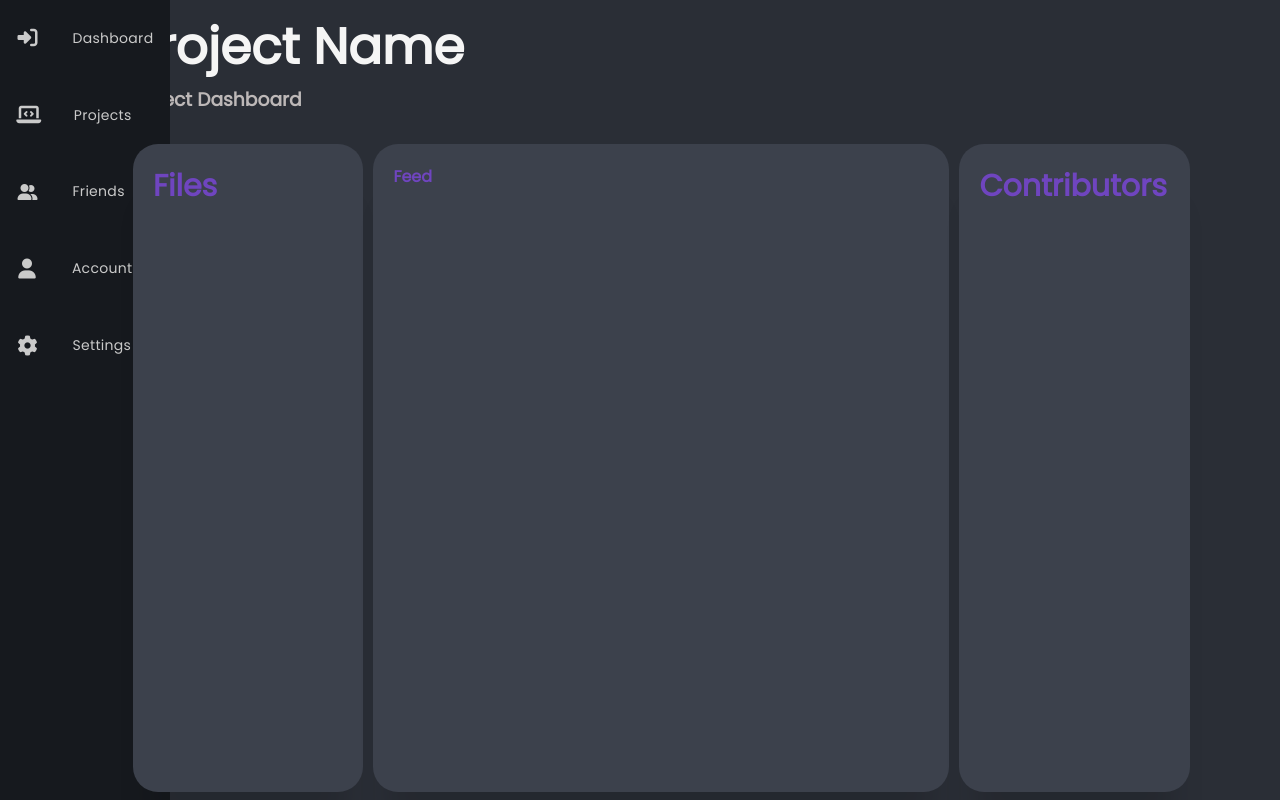
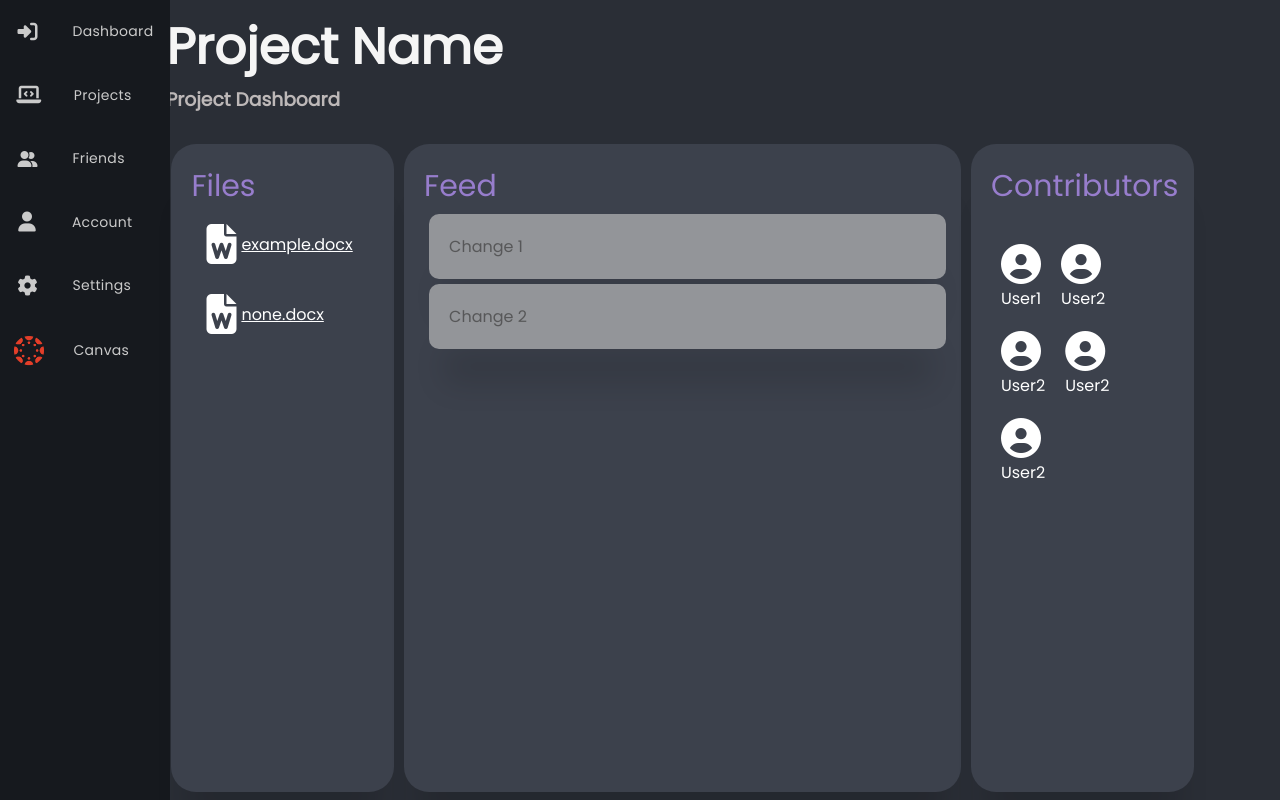
Before and after one commit to aayushs-edu/cobellorate, a PHP site: page /project_dash.html in a window 1280 px wide. Run offline with PHP 8.4, Linux system fonts and the light colour scheme.

Commit message:
Finalizing project dashboard styling

```diff
--- a/project_dash.css
+++ b/project_dash.css
@@ -22,9 +22,8 @@ body {
 }
 
 .dashboard {
-  margin-left: 10%;
+  margin-left: 13%;
   flex: 1;
-  width: 100%;
 }
 
 .container {
@@ -86,10 +85,17 @@ li a:hover{
   );
   color: #ffffff;
 }
-i.fas{
+
+li i.fas{
   font-size: 20px;
   text-align: right;
 }
+
+i.fas{
+  font-size: 40px;
+  text-align: right;
+}
+
 li p{
   width: 75px;
   font-size: 14px;
@@ -106,7 +112,6 @@ li p{
   width: 20%;
   height: 90%;
   background: #3c414c;
-  color: #8146e8bd;
   box-shadow: 0 50px 30px -15px #00000020;
   border-radius: 25px;
   margin: 5px;
@@ -125,9 +130,23 @@ li p{
   margin: 5px;
 }
 
-.panel-content h4 {
+.panel-title {
   font-size: 30px;
-  font-weight: 300px;
+  font-weight: 400px;
+  color: #b892fabd;
+}
+
+.widget {
+  float: top;
+  position: relative;
+  padding: 20px;
+  width: 100%;
+  height: 20%;
+  background: #939599;
+  color: #424242bd;
+  box-shadow: 0 50px 30px -15px #00000020;
+  border-radius: 10px;
+  margin: 5px;
 }
 
 h1 {
@@ -139,3 +158,36 @@ h1 {
 h3 {
   color:#bdb8b8
 }
+
+.user-list {
+  display: flex;
+  width: 90%;
+  max-width: max-content;
+  flex-wrap: wrap;
+}
+
+.user {
+  color: white;
+  margin: 10px;
+  display: inline-block;
+}
+
+.file-list {
+  display: flex;
+  max-width: max-content;
+  flex-wrap: wrap;
+}
+
+.file {
+  color: white;
+  margin: 10px;
+  display: flex;
+  width: 80%;
+  align-items: center;
+  flex: 1;
+  text-decoration: underline;
+}
+
+.file i {
+  margin: 5px;
+}
--- a/project_dash.html
+++ b/project_dash.html
@@ -11,7 +11,7 @@
 href="https://cdnjs.cloudflare.com/ajax/libs/font-awesome/6.5.0/css/all.min.css">
     <title>Project Dashboard</title>
 </head>
-<body id="bootstrap-overrides">
+<body>
     <div class="sidebar">
         <nav>
             <ul>
@@ -45,6 +45,12 @@ href="https://cdnjs.cloudflare.com/ajax/libs/font-awesome/6.5.0/css/all.min.css"
                         <p>Settings</p>
                     </a>
                 </li>
+                <li>
+                    <a href="#">
+                        <img src="images/canvas-logo.png" style="width: 30px; height: 30px; margin: -3px;">
+                        <p>Canvas</p>
+                    </a>
+                </li>
             </ul>
         </nav>
     </div>
@@ -54,17 +60,52 @@ href="https://cdnjs.cloudflare.com/ajax/libs/font-awesome/6.5.0/css/all.min.css"
         <br>
         <div class="panel">
             <div class="panel-content">
-                <h4>Files</h4>
+                <div class="panel-title">Files</div>
+                <div class="file-list">
+                    <div class="file">
+                        <i class="fas fa-file-word"></i>
+                        <p>example.docx</p>
+                    </div>
+                    <div class="file">
+                        <i class="fas fa-file-word"></i>
+                        <p>none.docx</p>
+                    </div>
+                </div>
             </div>
         </div>
         <div class="feed">
             <div class="feed-content">
-                <h4>Feed</h4>
+                <div class="panel-title">Feed</div>
+                <div class="widget">Change 1</div>
+                <div class="widget">Change 2</div>
             </div>
         </div>
         <div class="panel">
             <div class="panel-content">
-                <h4>Contributors</h4>
+                <div class="panel-title">Contributors</div>
+                <br>
+                <div class="user-list">
+                    <span class="user">
+                        <i class="fas fa-circle-user"></i>
+                        <p>User1</p>
+                    </span>
+                    <span class="user">
+                        <i class="fas fa-circle-user"></i>
+                        <p>User2</p>
+                    </span>
+                    <span class="user">
+                        <i class="fas fa-circle-user"></i>
+                        <p>User2</p>
+                    </span>
+                    <span class="user">
+                        <i class="fas fa-circle-user"></i>
+                        <p>User2</p>
+                    </span>
+                    <span class="user">
+                        <i class="fas fa-circle-user"></i>
+                        <p>User2</p>
+                    </span>
+                </div>
             </div>
         </div>
     </div>
```
Also changed, not shown: cobellorate/public/index.html (+69 -39 lines), cobellorate/public/login.html (added, +45 -0 lines), images/canvas-logo.png (added).
